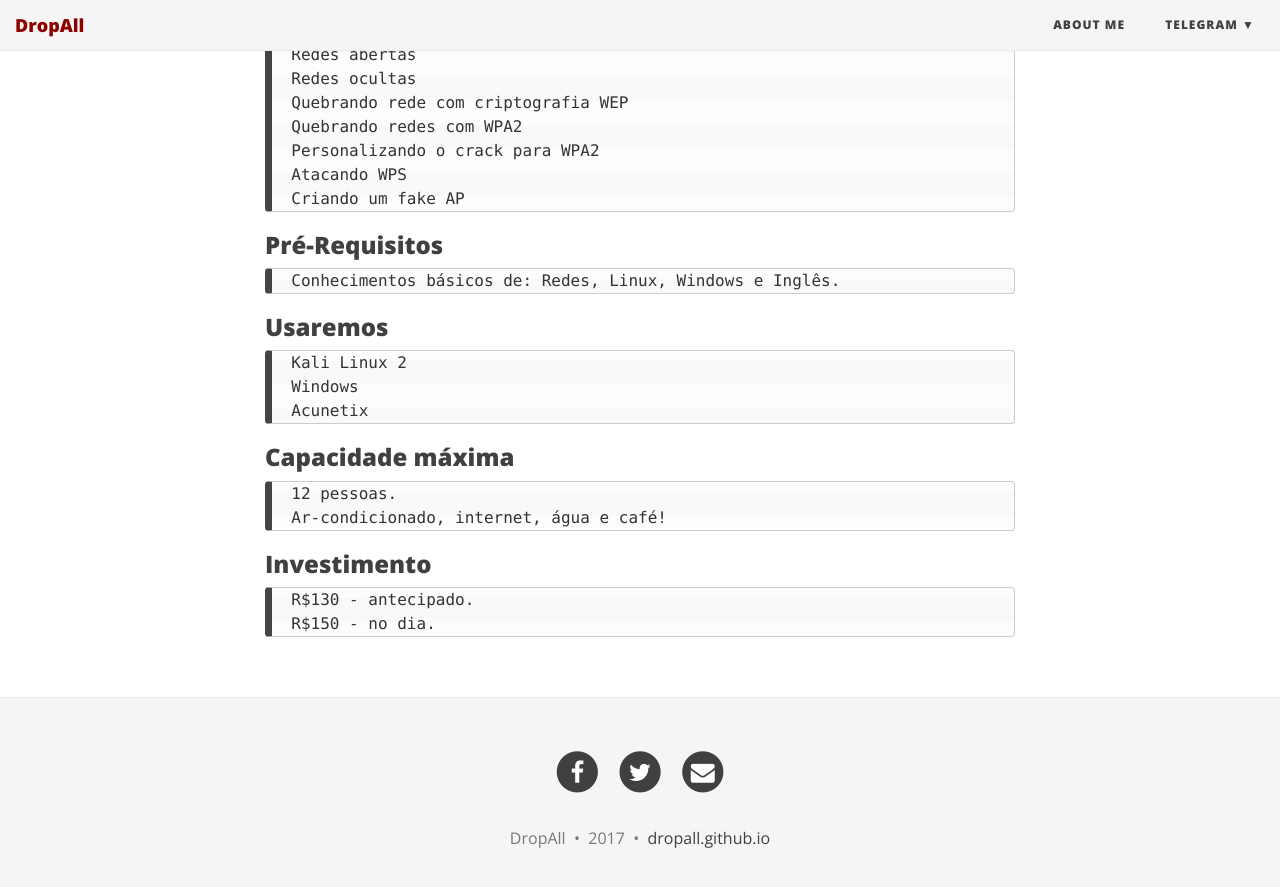
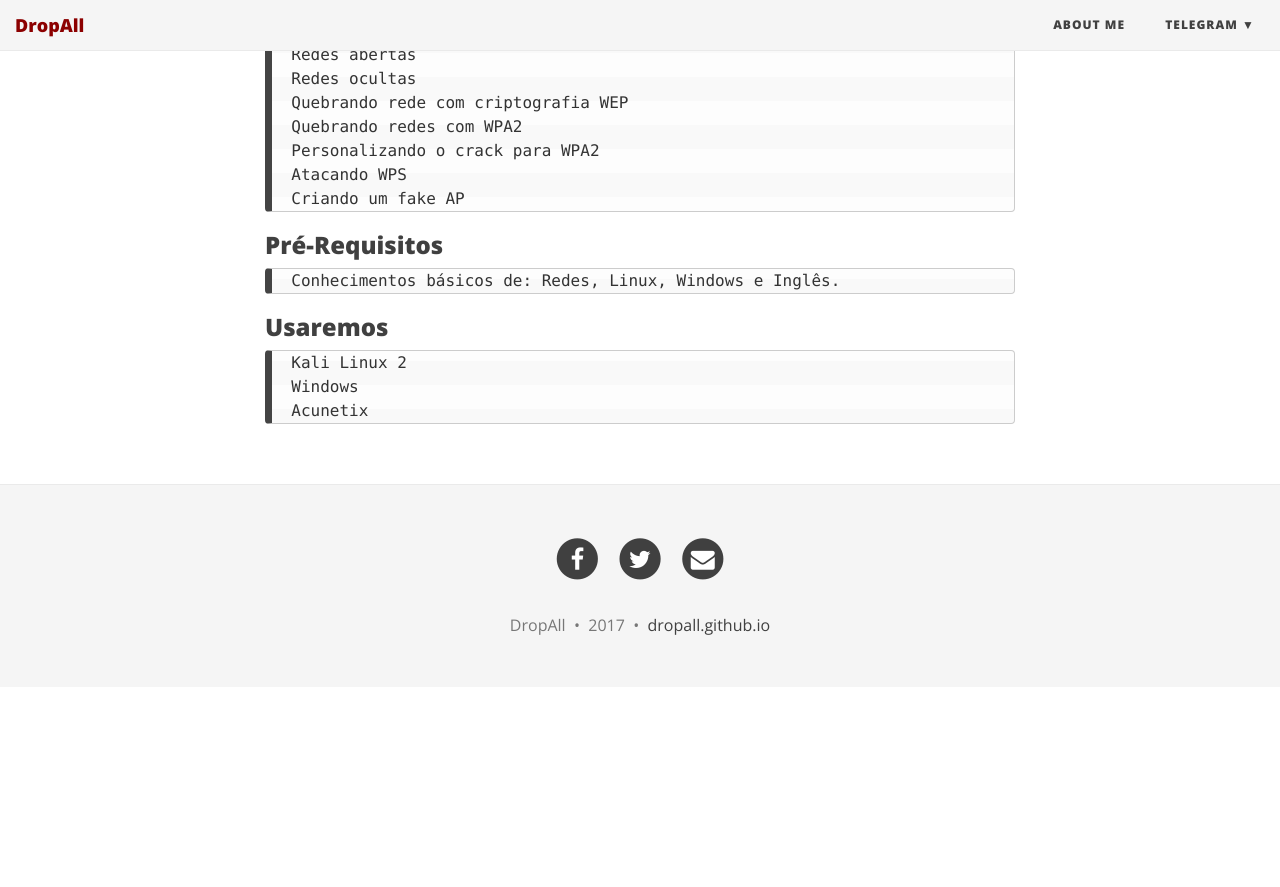
Before and after one commit to DropAll/dropall.github.io, a Jekyll site: the page built from pentest.md, in a window 1280 px wide and 900 px high, scrolled down 1663 px. Shown: the top 887 px of the window. Built offline with Jekyll 4.4.1, drawn with Linux system fonts in a browser that asks for light colours; nearby versions of some CDN libraries; after the commit the page ends 2350 px from its top, so only the background shows below that.

Commit message:
alter pentest

```diff
--- a/pentest.md
+++ b/pentest.md
@@ -86,15 +86,3 @@ O objetivo é ensinar técnicas e ferramentas que são usadas por hackers, crack
       Kali Linux 2
       Windows
       Acunetix
-
-
-
-### Capacidade máxima
-      12 pessoas.
-      Ar-condicionado, internet, água e café!
-
-
-
-### Investimento
-      R$130 - antecipado.
-      R$150 - no dia.
```
